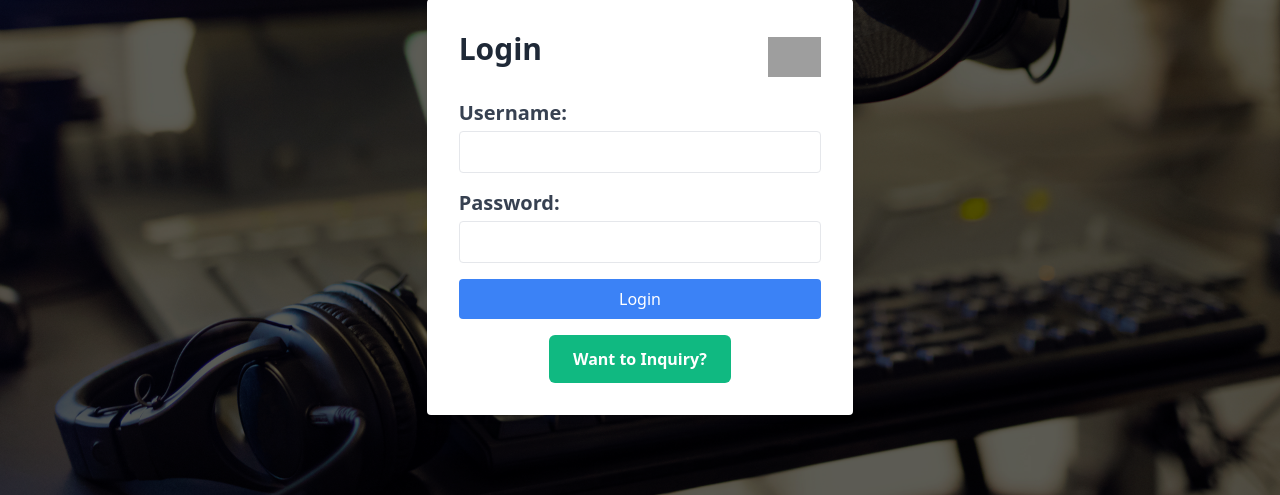
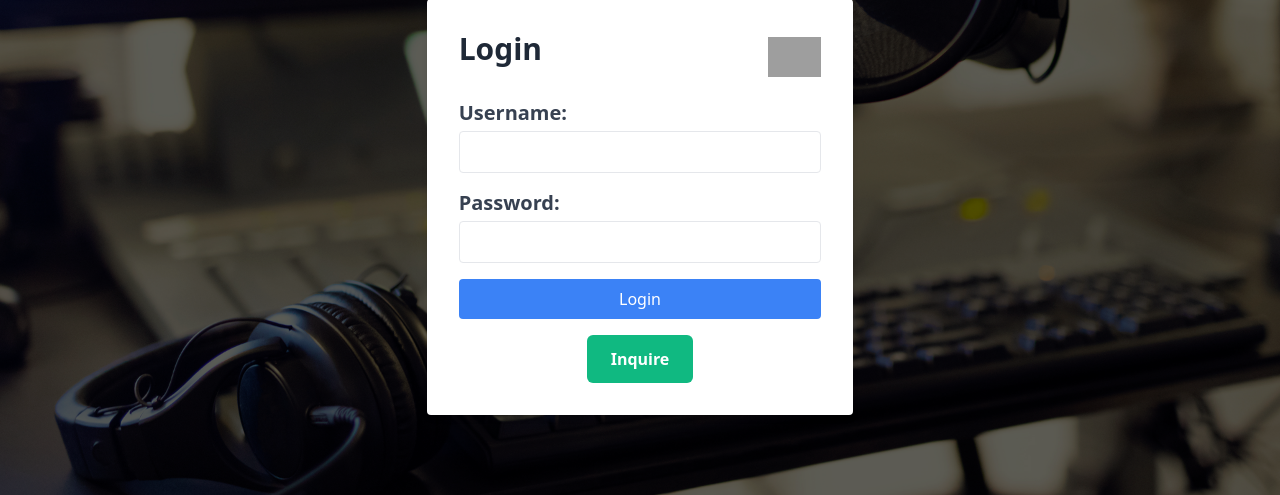
Before and after one commit to PragmaCodeRepo/Development-Radio-Ai, a Django app: page / in a window 1280 px wide. Shown: the part 305-800 px from the top of the page. Run offline with Django 4.2, Linux system fonts and the light colour scheme; parts of the project's set-up code (start-up, migrations or seed data) failed here and were passed over; grey boxes are pictures that could not be loaded.

Commit message:
10 April2024-2

```diff
--- a/templates/login.html
+++ b/templates/login.html
@@ -74,7 +74,7 @@
 
         <!-- Button for inquiry -->
         <div class="flex justify-center">
-          <a href="contactus/" class="mt-4 inline-block bg-green-500 hover:bg-blue-600 text-white font-semibold px-6 py-3 rounded-md transition duration-300 ease-in-out">Want to Inquiry?</a>
+          <a href="contactus/" class="mt-4 inline-block bg-green-500 hover:bg-blue-600 text-white font-semibold px-6 py-3 rounded-md transition duration-300 ease-in-out"> Inquire</a>
       </div>
 
     </div>
```
